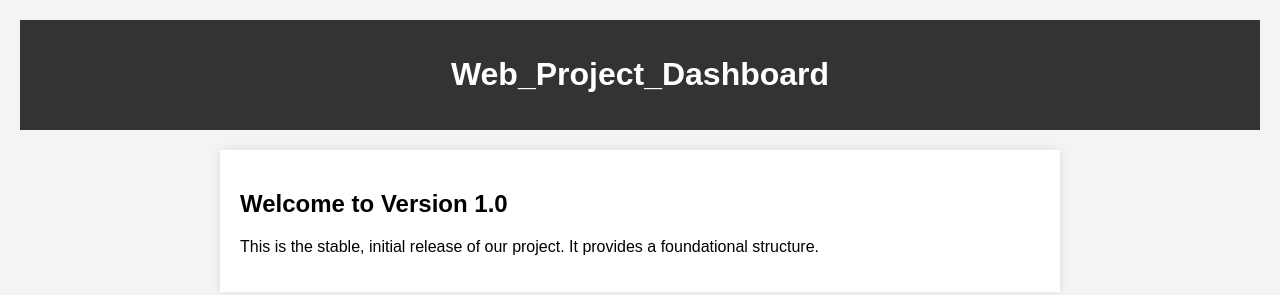
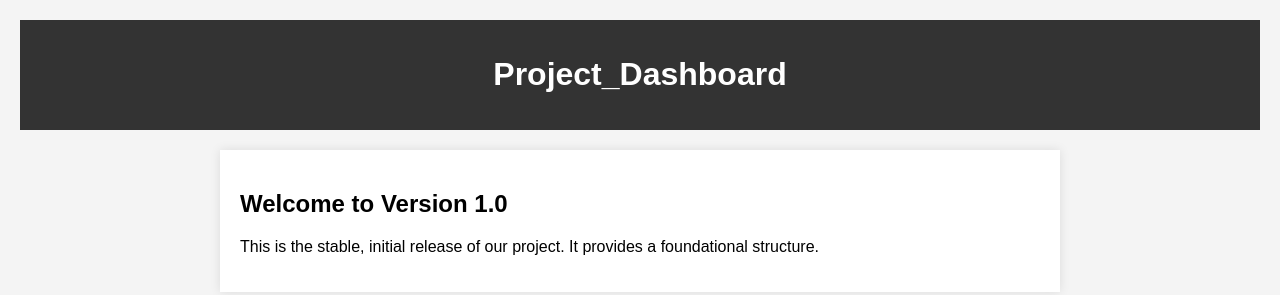
Before and after one commit to dharshana023/devops-app, a plain HTML site: page index.html in a window 1280 px wide. Drawn offline with Linux system fonts and the light colour scheme.

Commit message:
Update index.html

```diff
--- a/index.html
+++ b/index.html
@@ -12,7 +12,7 @@
 </head>
 <body>
 	<header>
-    	<h1>Web_Project_Dashboard</h1>
+    	<h1>Project_Dashboard</h1>
 	</header>
 	<div class="container">
     	<h2>Welcome to Version 1.0</h2>
```
